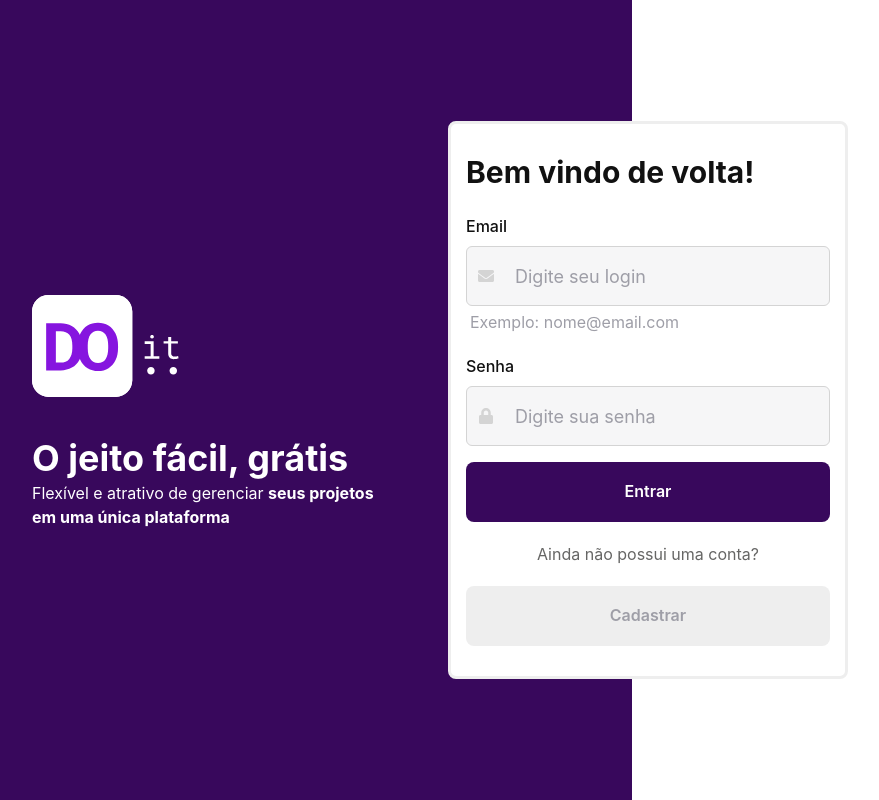
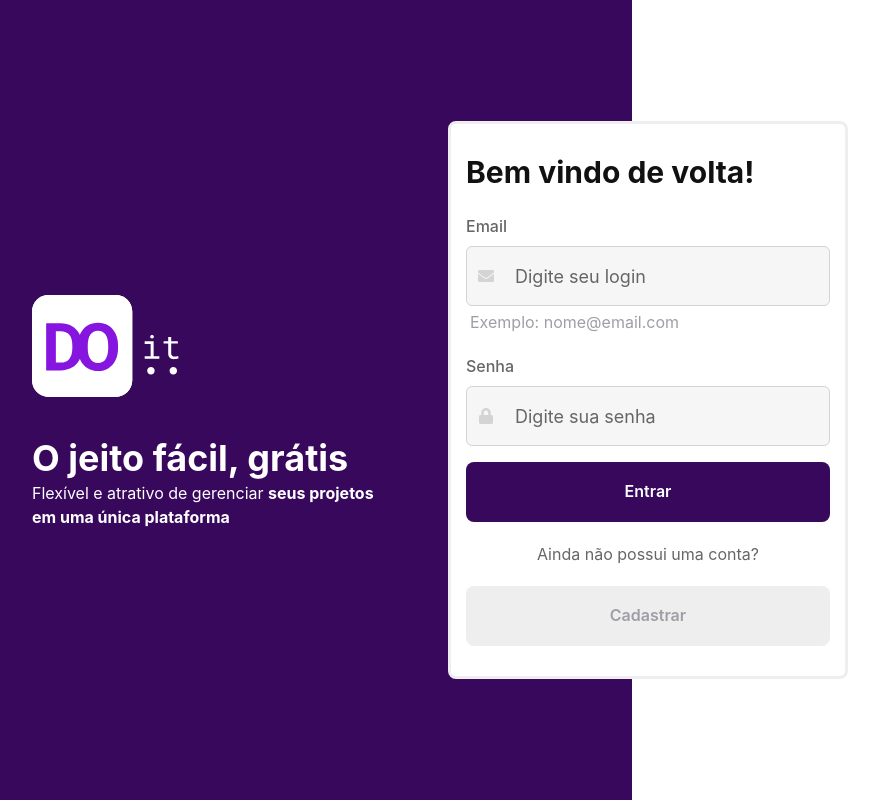
Before and after one commit to schillreff/do_it_front, a React (Create React App) app: page / in a window 1280 px wide. Shown: the whole page, without its empty margins (200-1079 px from the left). Built offline with nearby package versions, Linux system fonts and the light colour scheme.

Commit message:
refactor: input

```diff
--- a/src/components/Form/input.tsx
+++ b/src/components/Form/input.tsx
@@ -62,7 +62,7 @@ const InputBase: ForwardRefRenderFunction<HTMLInputElement, InputProps> = (
 
   return (
     <FormControl isInvalid={!!error}>
-      {!!label && <FormLabel>{label}</FormLabel>}
+      {!!label && <FormLabel color={'gray.400'}>{label}</FormLabel>}
 
       <InputGroup flexDirection={'column'}>
         {Icon && (
@@ -81,7 +81,7 @@ const InputBase: ForwardRefRenderFunction<HTMLInputElement, InputProps> = (
           bg={'gray.50'}
           variant={'outline'}
           _hover={{ bgColor: 'gray.100' }}
-          _placeholder={{ color: 'gray.300' }}
+          _placeholder={{ color: 'gray.400' }}
           size={'lg'}
           h={'60px'}
           ref={ref}
```
